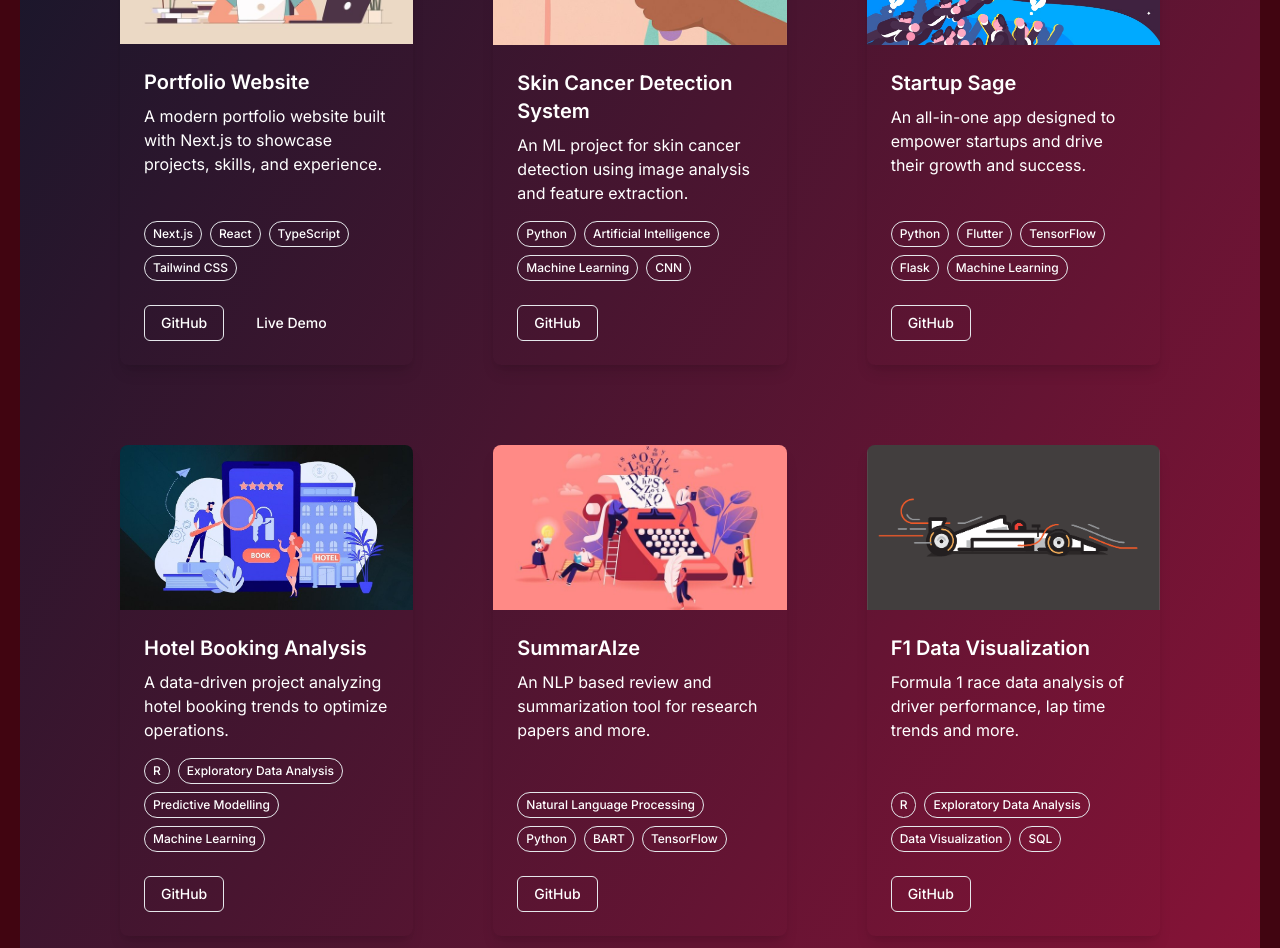
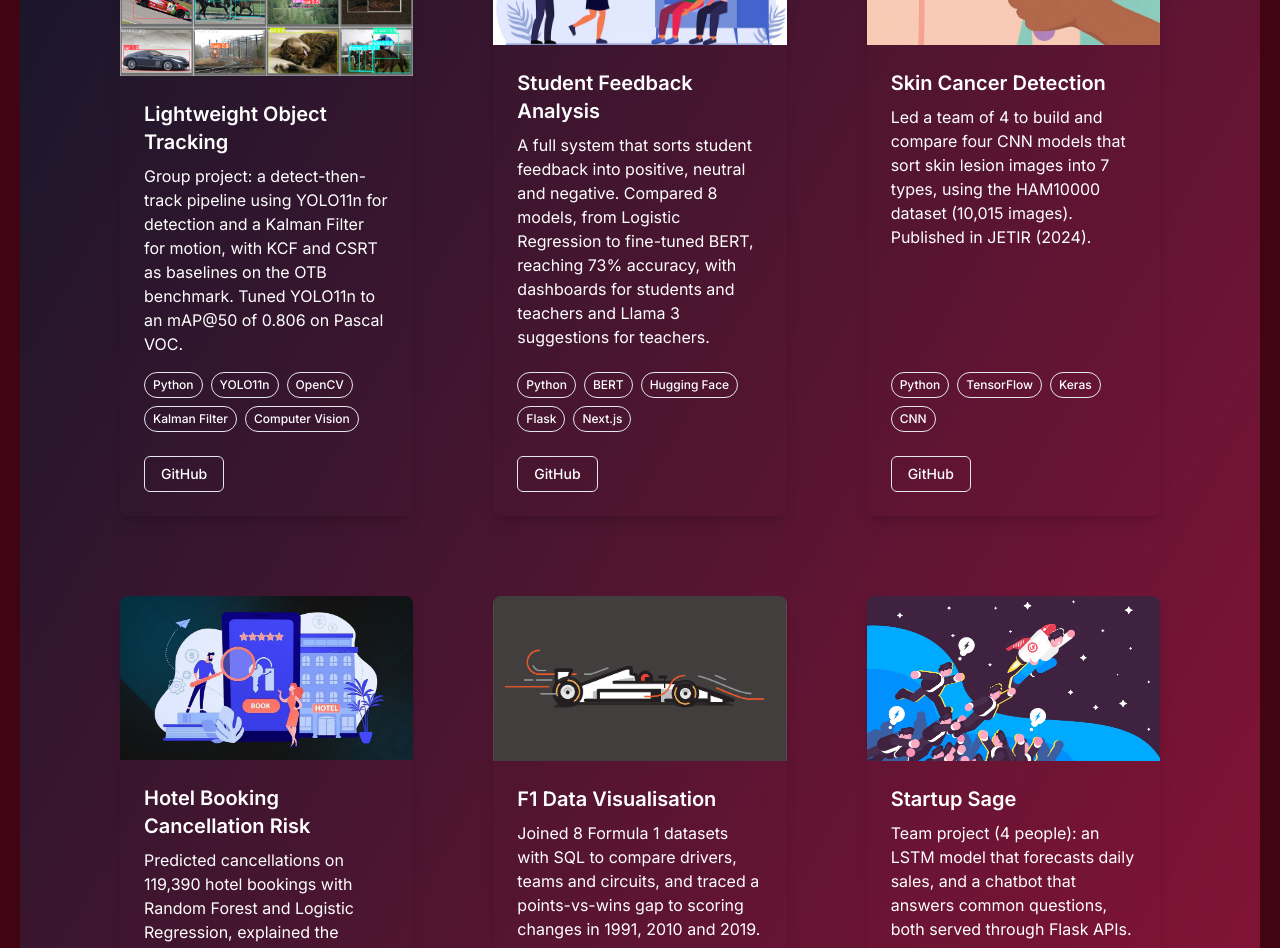
Before and after one commit to ShadaabHasan/portfolio, a Next.js app: page /AllProjects in a window 1280 px wide. Shown: the part 380-1328 px from the top of the page. Built offline with nearby package versions, Linux system fonts and the light colour scheme.

Commit message:
Correct project details after reviewing each repo

```diff
--- a/data/projects.js
+++ b/data/projects.js
@@ -1,64 +1,82 @@
 // All my projects, written once.
+// To add a project: copy one block, paste it, and change the details.
 // "featured: true" means it also shows on the Home page.
+
 export const projects = [
   {
-    title: "Portfolio Website",
-    description: "A modern portfolio website built with Next.js to showcase projects, skills, and experience.",
-    tags: ["Next.js", "React", "TypeScript", "Tailwind CSS"],
-    image: "/projects/portfolio.jpg",
-    github: "https://github.com/ShadaabHasan/portfolio",
-    liveDemo: "https://shadaabhasan.vercel.app/",
+    title: "Lightweight Object Tracking",
+    description:
+      "Group project: a detect-then-track pipeline using YOLO11n for detection and a Kalman Filter for motion, with KCF and CSRT as baselines on the OTB benchmark. Tuned YOLO11n to an mAP@50 of 0.806 on Pascal VOC.",
+    tags: ["Python", "YOLO11n", "OpenCV", "Kalman Filter", "Computer Vision"],
+    image: "/projects/object-tracking.jpg",
+    github: "https://github.com/ShadaabHasan/Object-Tracking-Using-Lightweight-Neural-Networks",
     featured: true,
   },
   {
-    title: "Skin Cancer Detection System",
-    description: "An ML project for skin cancer detection using image analysis and feature extraction.",
-    tags: ["Python", "Artificial Intelligence", "Machine Learning", "CNN"],
+    title: "Student Feedback Analysis",
+    description:
+      "A full system that sorts student feedback into positive, neutral and negative. Compared 8 models, from Logistic Regression to fine-tuned BERT, reaching 73% accuracy, with dashboards for students and teachers and Llama 3 suggestions for teachers.",
+    tags: ["Python", "BERT", "Hugging Face", "Flask", "Next.js"],
+    image: "/projects/student-feedback-system.png",
+    github: "https://github.com/ShadaabHasan/student-review-system",
+    featured: true,
+  },
+  {
+    title: "Skin Cancer Detection",
+    description:
+      "Led a team of 4 to build and compare four CNN models that sort skin lesion images into 7 types, using the HAM10000 dataset (10,015 images). Published in JETIR (2024).",
+    tags: ["Python", "TensorFlow", "Keras", "CNN"],
     image: "/projects/skin-cancer-detection-system-image.jpeg",
     github: "https://github.com/ShadaabHasan/Skin-cancer-recognition-system",
     featured: true,
   },
   {
-    title: "Startup Sage",
-    description: "An all-in-one app designed to empower startups and drive their growth and success.",
-    tags: ["Python", "Flutter", "TensorFlow", "Flask", "Machine Learning"],
-    image: "/projects/startup-sage-image.jpeg",
-    github: "https://github.com/MustafaAkolawala/Accenture-DedSec",
-    featured: true,
-  },
-  {
-    title: "Hotel Booking Analysis",
-    description: "A data-driven project analyzing hotel booking trends to optimize operations.",
-    tags: ["R", "Exploratory Data Analysis", "Predictive Modelling", "Machine Learning"],
+    title: "Hotel Booking Cancellation Risk",
+    description:
+      "Predicted cancellations on 119,390 hotel bookings with Random Forest and Logistic Regression, explained the model with partial dependence plots, and estimated the revenue at risk.",
+    tags: ["R", "Random Forest", "Logistic Regression", "caret"],
     image: "/projects/hotel-booking-1.jpg",
     github: "https://github.com/ShadaabHasan/Big-data-hotel-booking-analysis",
   },
   {
+    title: "F1 Data Visualisation",
+    description:
+      "Joined 8 Formula 1 datasets with SQL to compare drivers, teams and circuits, and traced a points-vs-wins gap to scoring changes in 1991, 2010 and 2019.",
+    tags: ["R", "SQL", "ggplot2"],
+    image: "/projects/f1-illustrate.png",
+    github: "https://github.com/ShadaabHasan/F1-Data-Visualisation",
+  },
+  {
+    title: "Startup Sage",
+    description:
+      "Team project (4 people): an LSTM model that forecasts daily sales, and a chatbot that answers common questions, both served through Flask APIs.",
+    tags: ["Python", "TensorFlow", "LSTM", "Flask"],
+    image: "/projects/startup-sage-image.jpeg",
+    github: "https://github.com/MustafaAkolawala/Accenture-DedSec",
+  },
+  {
     title: "SummarAIze",
-    description: "An NLP based review and summarization tool for research papers and more.",
-    tags: ["Natural Language Processing", "Python", "BART", "TensorFlow"],
+    description:
+      "A tool that summarises long text, such as research papers, using a pre-trained BART model from Hugging Face.",
+    tags: ["Python", "NLP", "Hugging Face", "BART"],
     image: "/projects/literature-review-1.jpg",
     github: "https://github.com/ShadaabHasan/SummarAIze",
   },
   {
-    title: "F1 Data Visualization",
-    description: "Formula 1 race data analysis of driver performance, lap time trends and more.",
-    tags: ["R", "Exploratory Data Analysis", "Data Visualization", "SQL"],
-    image: "/projects/f1-illustrate.png",
-    github: "https://github.com/ShadaabHasan/F1-Data-z",
-  },
-  {
-    title: "Student Feedback Analysis",
-    description: "An NLP-based student feedback analysis, classification and summarization tool.",
-    tags: ["Natural Language Processing", "Python", "Machine Learning", "Exploratory Data Analysis"],
-    image: "/projects/student-feedback-system.png",
-    github: "https://github.com/ShadaabHasan/student-review-system",
-  },
-  {
     title: "Instagram Follower Analysis",
-    description: "A Python script that parses Instagram's JSON export to analyze follower statistics.",
-    tags: ["Python", "Data Analysis", "Pandas", "Matplotlib", "Exploratory Data Analysis"],
+    description:
+      "Reads Instagram's data export to list accounts that don't follow you back, and charts how your followers and following grew over time.",
+    tags: ["Python", "Pandas", "Matplotlib"],
     image: "/projects/insta_analysis.jpg",
     github: "https://github.com/ShadaabHasan/instagram-follower-analysis",
   },
+  {
+    title: "Portfolio Website",
+    description:
+      "This site. Built with Next.js and Tailwind CSS, with a contact form that checks input on the server and saves messages to Firestore.",
+    tags: ["Next.js", "React", "Tailwind CSS", "Firebase"],
+    image: "/projects/portfolio.jpg",
+    github: "https://github.com/ShadaabHasan/portfolio",
+    liveDemo: "https://shadaabhasan.vercel.app/",
+  },
 ];
```
Also changed, not shown: public/projects/object-tracking.jpg (added).
